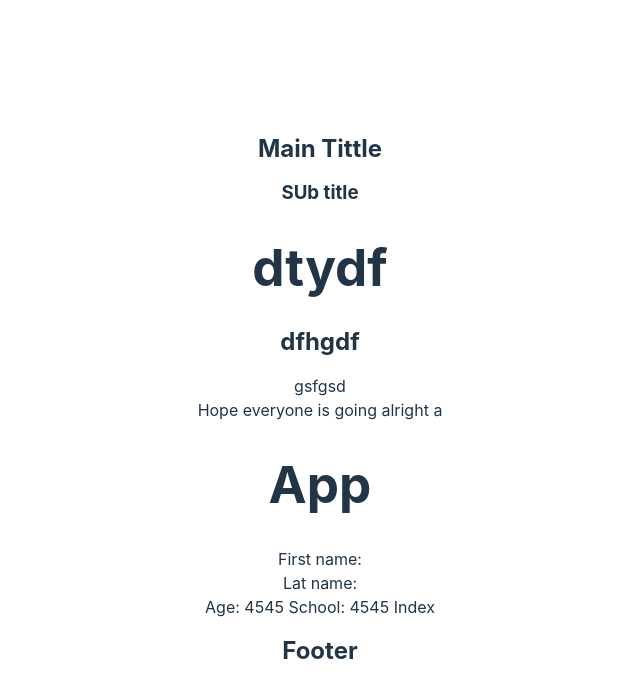
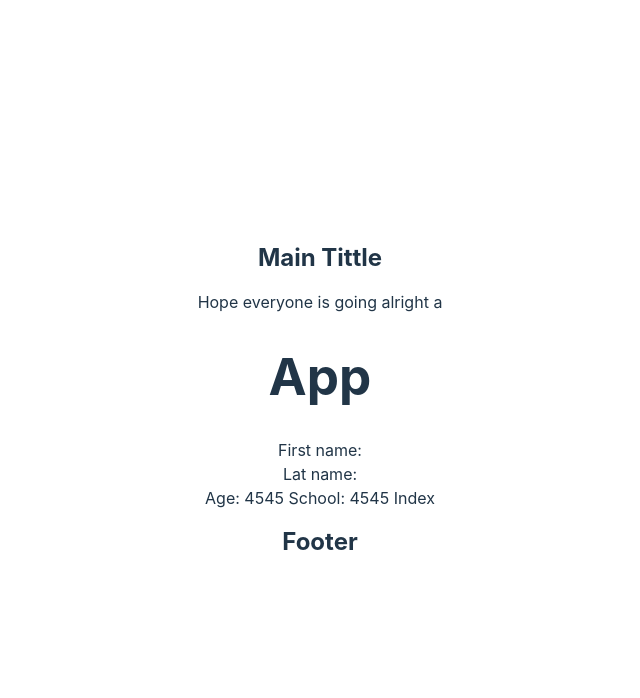
Before and after one commit to JunoSoft/viteapp, a React (Vite) app: page / in a window 1280 px wide. Shown: the top 698 px of the page, without its empty margins (320-960 px from the left). Built offline with nearby package versions, Linux system fonts and the light colour scheme.

Commit message:
editing xxx

```diff
--- a/src/components/counter/counter.jsx
+++ b/src/components/counter/counter.jsx
@@ -5,7 +5,7 @@ function counter(props) {
     <div>
       Counter :45
       Numbers:89
-      hello my people s
+
     </div>
   );
 }
--- a/src/components/header/index.jsx
+++ b/src/components/header/index.jsx
@@ -4,9 +4,7 @@ function index(props) {
   return (
     <div>
       <h2>Main Tittle</h2>
-      <h3>SUb title</h3><h1>dtydf</h1>
-      <h2>dfhgdf</h2>
-      <div>gsfgsd</div>
+
 
       <div>Hope everyone is going alright a</div>
     </div>
```
